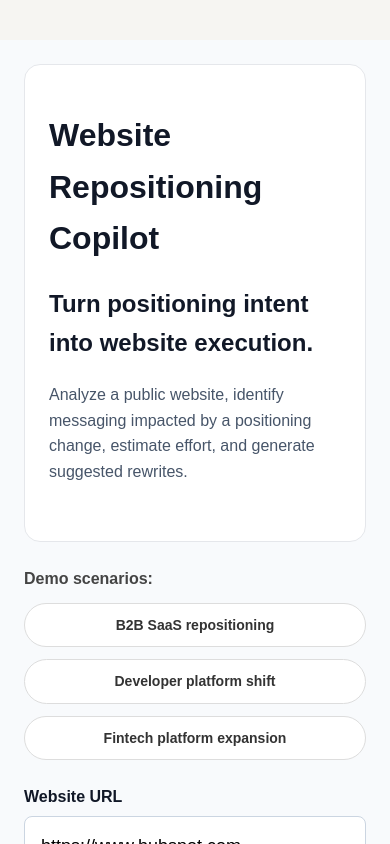
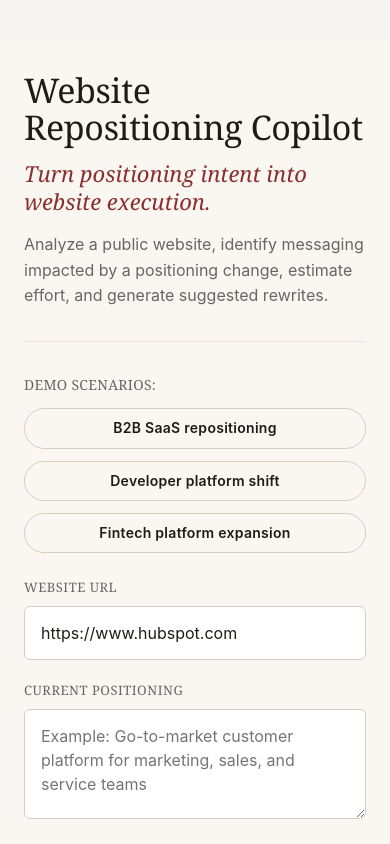
Before and after one commit to alxmak-cmd/website-repositioning-copilot, a React app in the folder frontend/: page / in a window 390 px wide. Shown: the top 844 px of the page. Built offline with nearby package versions, Linux system fonts and the light colour scheme; the HTML template or start-up script is replaced by a standard one.

Commit message:
Update App.css

```diff
--- a/frontend/src/App.css
+++ b/frontend/src/App.css
@@ -1,24 +1,68 @@
+:root {
+  --bg: #FAF7F2;
+  --surface: #FFFFFF;
+  --ink: #1F1B16;
+  --ink-muted: #6B6560;
+  --rule: #E8E2D8;
+  --rule-strong: #D6CDBF;
+  --accent: #8B2E2E;
+  --accent-hover: #6E2323;
+  --before-bg: #F5EDE8;
+  --before-rule: #B4544A;
+  --after-bg: #EDF1EA;
+  --after-rule: #5C7A4F;
+  --serif: "Fraunces", Georgia, "Times New Roman", serif;
+  --sans: "Inter", -apple-system, BlinkMacSystemFont, "Segoe UI", Arial, sans-serif;
+}
+
 body {
   margin: 0;
-  font-family: Arial, sans-serif;
-  background: #f8fafc;
-  color: #111827;
+  font-family: var(--sans);
+  background: var(--bg);
+  color: var(--ink);
   font-size: 16px;
   line-height: 1.6;
-}
-
-.hero {
-  background: white;
-  border: 1px solid #e5e7eb;
-  border-radius: 16px;
-  padding: 24px;
-  margin-bottom: 24px;
+  -webkit-font-smoothing: antialiased;
+  -moz-osx-font-smoothing: grayscale;
 }
 
 .app {
   max-width: 900px;
   margin: 40px auto;
   padding: 24px;
+}
+
+.hero {
+  background: transparent;
+  border: none;
+  border-bottom: 1px solid var(--rule);
+  border-radius: 0;
+  padding: 8px 0 32px;
+  margin-bottom: 32px;
+}
+.hero h1 {
+  font-family: var(--serif);
+  font-weight: 500;
+  font-size: 44px;
+  line-height: 1.1;
+  letter-spacing: -0.01em;
+  margin: 0 0 12px;
+  color: var(--ink);
+}
+.hero h2 {
+  font-family: var(--serif);
+  font-style: italic;
+  font-weight: 400;
+  font-size: 22px;
+  line-height: 1.3;
+  color: var(--accent);
+  margin: 0 0 16px;
+}
+
+.subtitle {
+  color: var(--ink-muted);
+  margin-bottom: 0;
+  max-width: 640px;
 }
 
 .example-bar {
@@ -28,157 +72,250 @@ body {
   margin: 24px 0;
   flex-wrap: wrap;
 }
-
 .example-bar span {
-  font-weight: 600;
-  color: #444;
+  font-family: var(--serif);
+  font-weight: 500;
+  font-size: 14px;
+  letter-spacing: 0.02em;
+  text-transform: uppercase;
+  color: var(--ink-muted);
 }
-
 .example-button {
-  border: 1px solid #ddd;
-  background: #fff;
-  color: #333;
-  padding: 10px 14px;
+  border: 1px solid var(--rule-strong);
+  background: transparent;
+  color: var(--ink);
+  padding: 8px 14px;
   border-radius: 999px;
   cursor: pointer;
+  font-family: var(--sans);
   font-size: 14px;
+  transition: background 0.15s ease, border-color 0.15s ease;
 }
-
 .example-button:hover {
-  background: #f5f5f5;
-}
-
-.subtitle {
-  color: #475569;
-  margin-bottom: 32px;
+  background: var(--surface);
+  border-color: var(--accent);
+  color: var(--accent);
 }
 
 .form-grid {
   display: grid;
-  gap: 16px;
-  margin-bottom: 16px;
+  gap: 20px;
+  margin-bottom: 20px;
 }
-
 .field {
   display: flex;
   flex-direction: column;
 }
-
 .field label {
-  font-weight: 600;
-  margin-bottom: 6px;
+  font-family: var(--serif);
+  font-weight: 500;
+  font-size: 13px;
+  letter-spacing: 0.04em;
+  text-transform: uppercase;
+  color: var(--ink-muted);
+  margin-bottom: 8px;
 }
-
 input,
 textarea {
-  padding: 16px;
-  border: 1px solid #cbd5e1;
-  border-radius: 8px;
-  font-size: 18px;
+  padding: 14px 16px;
+  border: 1px solid var(--rule-strong);
+  border-radius: 6px;
+  font-size: 16px;
   line-height: 1.5;
+  font-family: var(--sans);
+  background: var(--surface);
+  color: var(--ink);
+  transition: border-color 0.15s ease;
 }
-
+input:focus,
+textarea:focus {
+  outline: none;
+  border-color: var(--accent);
+}
 textarea {
   min-height: 80px;
+  resize: vertical;
 }
 
 button {
   width: 100%;
   padding: 14px;
-  font-size: 16px;
+  font-size: 15px;
   font-weight: 600;
+  letter-spacing: 0.02em;
+  background: var(--accent);
+  color: #FBF8F3;
+  border: none;
+  border-radius: 6px;
+  cursor: pointer;
+  font-family: var(--sans);
+  transition: background 0.15s ease;
+}
+button:hover:not(:disabled) {
+  background: var(--accent-hover);
+}
+button:disabled {
+  opacity: 0.6;
+  cursor: not-allowed;
+}
 
-  background: #2563eb;
-  color: white;
-  border: none;
-  border-radius: 8px;
-  cursor: pointer;
+.results h2 {
+  font-family: var(--serif);
+  font-weight: 500;
+  font-size: 30px;
+  letter-spacing: -0.01em;
+  margin: 40px 0 20px;
+  padding-top: 24px;
+  border-top: 1px solid var(--rule);
+  color: var(--ink);
 }
 
 .summary-grid {
   display: grid;
   grid-template-columns: repeat(auto-fit, minmax(180px, 1fr));
-  gap: 16px;
-  margin: 24px 0;
+  gap: 0;
+  margin: 24px 0 32px;
+  border: 1px solid var(--rule);
+  border-radius: 8px;
+  background: var(--surface);
+  overflow: hidden;
 }
-
 .summary-card {
-  background: #f8fafc;
-  border: 1px solid #e5e7eb;
-  border-radius: 14px;
-  padding: 18px;
+  background: transparent;
+  border: none;
+  border-right: 1px solid var(--rule);
+  border-radius: 0;
+  padding: 20px 22px;
 }
-
+.summary-card:last-child { border-right: none; }
 .summary-card span {
   display: block;
-  color: #64748b;
-  font-size: 13px;
-  margin-bottom: 8px;
+  font-family: var(--serif);
+  color: var(--ink-muted);
+  font-size: 12px;
+  letter-spacing: 0.06em;
+  text-transform: uppercase;
+  margin-bottom: 10px;
 }
-
 .summary-card strong {
-  font-size: 24px;
-  color: #111827;
-}
-
-.summary-card strong {
-  font-size: 22px;
-  line-height: 1.3;
-  color: #111827;
+  font-family: var(--serif);
+  font-weight: 500;
+  font-size: 28px;
+  line-height: 1.2;
+  color: var(--accent);
 }
 
 .insight-section {
-  background: white;
-  border: 1px solid #e5e7eb;
-  border-radius: 14px;
-  padding: 20px;
-  margin-top: 18px;
+  background: var(--surface);
+  border: 1px solid var(--rule);
+  border-radius: 8px;
+  padding: 24px 26px;
+  margin-top: 16px;
 }
-
-.insight-section ol {
+.insight-section h3 {
+  font-family: var(--serif);
+  font-weight: 500;
+  font-size: 20px;
+  margin: 0 0 16px;
+  padding-bottom: 12px;
+  border-bottom: 1px solid var(--rule);
+  color: var(--ink);
+  position: relative;
+}
+.insight-section h3::before {
+  content: "";
+  position: absolute;
+  left: 0;
+  bottom: -1px;
+  width: 40px;
+  height: 2px;
+  background: var(--accent);
+}
+.insight-section ol,
+.insight-section ul {
   margin-top: 12px;
   padding-left: 24px;
 }
-
 .insight-section li {
   margin-bottom: 10px;
-  line-height: 1.5;
+  line-height: 1.6;
+}
+.insight-section p {
+  margin: 0;
 }
 
-.insight-section p,
-.insight-section li,
-.rewrite-card p {
-  font-size: 16px;
-  line-height: 1.7;
+.rewrite-summary {
+  color: var(--ink-muted);
+  font-style: italic;
+  margin-bottom: 20px;
 }
-
 .rewrite-grid {
   display: grid;
-  gap: 16px;
+  gap: 20px;
 }
+.rewrite-card {
+  border: 1px solid var(--rule);
+  border-radius: 8px;
+  padding: 20px 22px;
+  background: var(--bg);
+}
+.rewrite-header {
+  display: flex;
+  justify-content: space-between;
+  align-items: center;
+  gap: 12px;
+  margin-bottom: 18px;
+  padding-bottom: 12px;
+  border-bottom: 1px solid var(--rule);
+  font-family: var(--serif);
+  font-weight: 500;
+  font-size: 15px;
+  color: var(--ink);
+}
+.rewrite-header a {
+  color: var(--accent);
+  text-decoration: none;
+  font-family: var(--sans);
+  font-size: 13px;
+  font-weight: 500;
+}
+.rewrite-header a:hover { text-decoration: underline; }
 
-.rewrite-card {
-  border: 1px solid #e5e7eb;
-  border-radius: 14px;
-  padding: 18px;
-  background: #f9fafb;
+.before-block,
+.after-block {
+  padding: 14px 16px;
+  border-radius: 4px;
+  margin-bottom: 14px;
 }
+.before-block { background: var(--before-bg); border-left: 3px solid var(--before-rule); }
+.after-block  { background: var(--after-bg);  border-left: 3px solid var(--after-rule); }
+.before-block h4,
+.after-block h4 {
+  font-family: var(--serif);
+  font-weight: 500;
+  font-size: 12px;
+  letter-spacing: 0.08em;
+  text-transform: uppercase;
+  margin: 0 0 8px;
+  color: var(--ink-muted);
+}
+.before-block p,
+.after-block p { margin: 0; font-size: 15px; line-height: 1.6; }
 
-.rewrite-card h4 {
-  margin-bottom: 6px;
-  color: #374151;
+.rewrite-card > h4 {
+  font-family: var(--serif);
+  font-weight: 500;
+  font-size: 12px;
+  letter-spacing: 0.08em;
+  text-transform: uppercase;
+  margin: 16px 0 8px;
+  color: var(--ink-muted);
 }
-
-.insight-section p,
-.rewrite-card p,
-.rewrite-card li {
-  font-size: 16px;
-  line-height: 1.7;
-}
-
-.rewrite-card h4 {
-  font-size: 18px;
-  margin-bottom: 10px;
+.rewrite-card > h4 + p {
+  margin: 0;
+  font-size: 15px;
+  line-height: 1.6;
+  color: var(--ink);
 }
 
 .rewrite-meta {
@@ -187,72 +324,25 @@ button {
   gap: 4px;
   margin-bottom: 12px;
 }
-
 .rewrite-meta span {
   font-size: 13px;
-  color: #64748b;
+  color: var(--ink-muted);
   font-weight: 600;
 }
-
 .rewrite-meta a,
 .rewrite-meta strong {
   font-size: 15px;
-  color: #111827;
+  color: var(--ink);
   word-break: break-word;
 }
 
-.rewrite-header {
-  display: flex;
-  justify-content: space-between;
-  align-items: center;
-  gap: 12px;
-  margin-bottom: 16px;
-  font-weight: 700;
+@media (max-width: 900px) {
+  .summary-grid { grid-template-columns: repeat(2, 1fr); }
+  .summary-card:nth-child(2) { border-right: none; }
+  .summary-card:nth-child(1),
+  .summary-card:nth-child(2) { border-bottom: 1px solid var(--rule); }
+  .hero h1 { font-size: 34px; }
 }
-
-.rewrite-header a {
-  color: #2563eb;
-  text-decoration: none;
+@media (max-width: 600px) {
+  .rewrite-header { flex-direction: column; align-items: flex-start; }
 }
-
-.rewrite-summary {
-  color: #64748b;
-  margin-bottom: 20px;
-}
-
-.before-block {
-  background: #fef2f2;
-  border-left: 4px solid #ef4444;
-  padding: 12px;
-  border-radius: 8px;
-  margin-bottom: 12px;
-}
-
-.after-block {
-  background: #f0fdf4;
-  border-left: 4px solid #22c55e;
-  padding: 12px;
-  border-radius: 8px;
-  margin-bottom: 12px;
-}
-
-.before-block h4,
-.after-block h4 {
-  font-size: 18px;
-  margin-top: 0;
-  margin-bottom: 10px;
-}
-
-.insight-section p,
-.insight-section li,
-.rewrite-card p,
-.rewrite-card li {
-  font-size: 18px !important;
-  line-height: 1.7;
-}
-
-@media (max-width: 900px) {
-  .summary-grid {
-    grid-template-columns: repeat(2, 1fr);
-  }
-}
```
